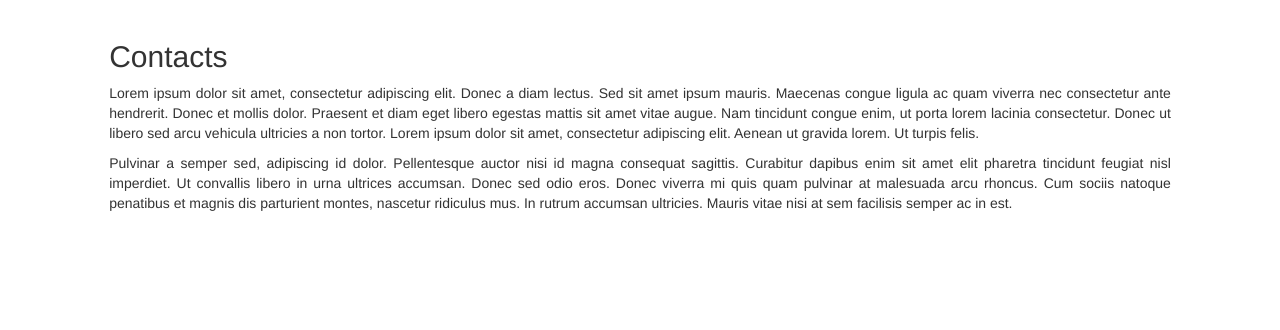
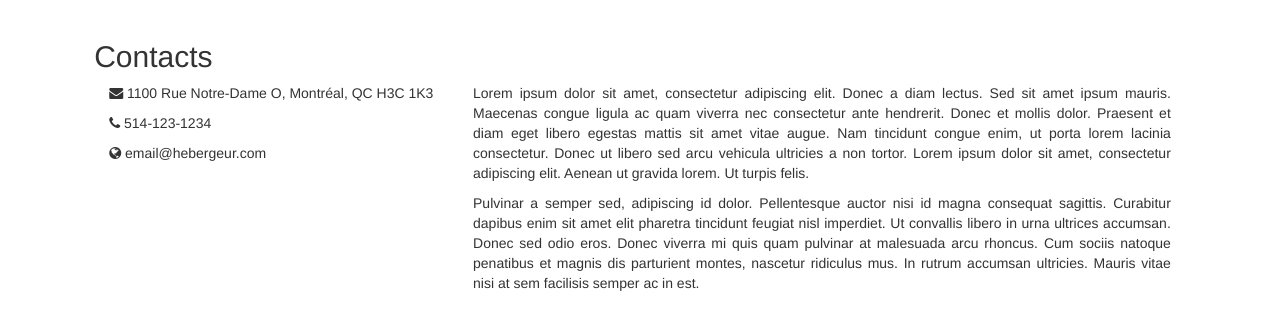
Before and after one commit to CDVU/plateforme-de-vote-budgetaire, a Django app: page /contact in a window 1280 px wide. Shown: the part 52-382 px from the top of the page. Run offline with Django 3.2, Linux system fonts and the light colour scheme; some libraries are stand-ins or nearby versions.

Commit message:
implement contenu dans contact page

```diff
--- a/plateforme_budgetaire/pages/templates/pages/contact.html
+++ b/plateforme_budgetaire/pages/templates/pages/contact.html
@@ -5,8 +5,15 @@
 
 {% block content %}
     <div class="row">
-        <div class="col-sm-12">
-            <h2>Contacts</h2>
+        <h2>Contacts</h2>
+        <div class="col-sm-4">
+            <p><i class="fa fa-envelope"></i> 1100 Rue Notre-Dame O, Montréal, QC H3C 1K3</p>
+
+            <p><i class="fa fa-phone"></i> 514-123-1234</p>
+
+            <p><i class="fa fa-globe"></i> email@hebergeur.com</p>
+        </div>
+        <div class="col-sm-8">
             <p class="text-justify">Lorem ipsum dolor sit amet, consectetur adipiscing elit. Donec a diam lectus. Sed sit amet ipsum mauris. Maecenas congue ligula ac quam viverra nec consectetur ante hendrerit. Donec et mollis dolor. Praesent et diam eget libero egestas mattis sit amet vitae augue. Nam tincidunt congue enim, ut porta lorem lacinia consectetur. Donec ut libero sed arcu vehicula ultricies a non tortor. Lorem ipsum dolor sit amet, consectetur adipiscing elit. Aenean ut gravida lorem. Ut turpis felis.</p>
             <p class="text-justify">Pulvinar a semper sed, adipiscing id dolor. Pellentesque auctor nisi id magna consequat sagittis. Curabitur dapibus enim sit amet elit pharetra tincidunt feugiat nisl imperdiet. Ut convallis libero in urna ultrices accumsan. Donec sed odio eros. Donec viverra mi quis quam pulvinar at malesuada arcu rhoncus. Cum sociis natoque penatibus et magnis dis parturient montes, nascetur ridiculus mus. In rutrum accumsan ultricies. Mauris vitae nisi at sem facilisis semper ac in est.</p>
         </div>
```
